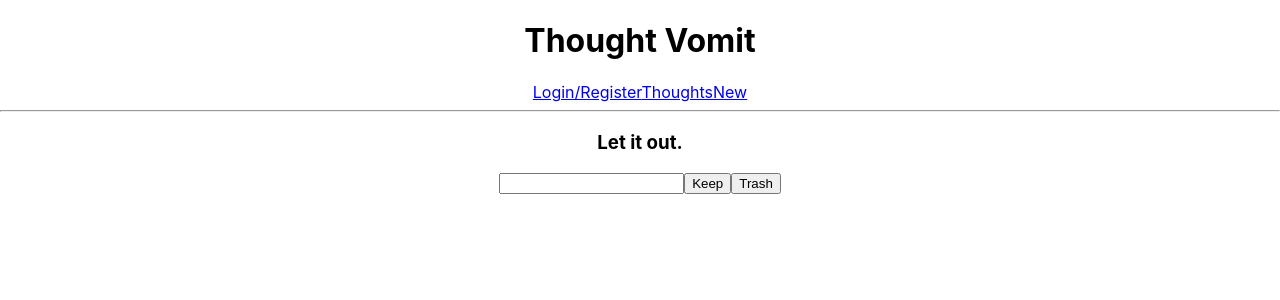
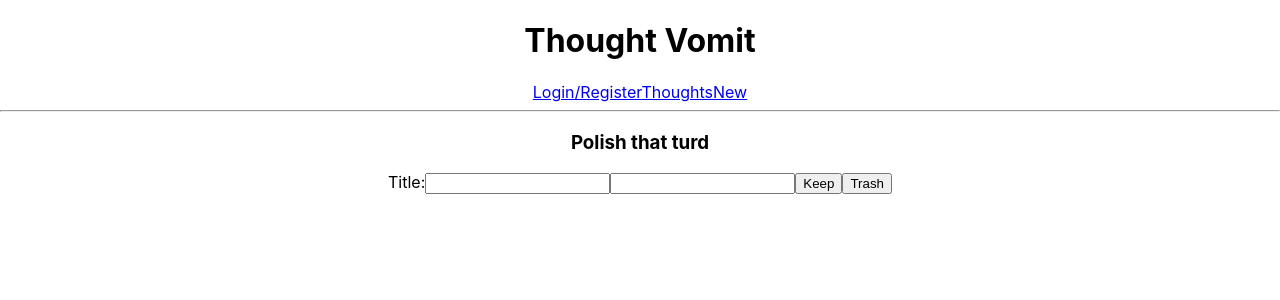
Before and after one commit to suttondemlong/Thought-Vomit, a React (Create React App) app in the folder client/: page /thoughts/new in a window 1280 px wide. Shown: the top 300 px of the page. Built offline with nearby package versions, Linux system fonts and the light colour scheme; no server answers; sample sign-in values are in the browser's storage.

Commit message:
Test Edit Page

```diff
--- a/client/src/containers/MainContainer.jsx
+++ b/client/src/containers/MainContainer.jsx
@@ -1,8 +1,9 @@
 import { useState, useEffect } from 'react';
 import { Switch, Route, useHistory } from 'react-router-dom';
 
+import Thoughts from '../screens/Thoughts';
 import ThoughtCreate from '../screens/ThoughtCreate';
-import Thoughts from '../screens/Thoughts';
+import ThoughtEdit from '../screens/ThoughtEdit';
 import { destroyThought, getAllThoughts, postThought, putThought } from '../services/thoughts';
 
 function MainContainer(props) {
@@ -13,7 +14,6 @@ function MainContainer(props) {
     const fetchThoughts = async () => {
       const thoughtsData = await getAllThoughts();
       setThoughts(thoughtsData)
-      console.log(thoughts)
     }
     fetchThoughts()
   }, [thoughts.length])
@@ -21,6 +21,14 @@ function MainContainer(props) {
   const handleCreate = async (thoughtData) => {
     const newThought = await postThought(thoughtData);
     setThoughts(prevState => [...prevState, newThought]);
+    history.push('/thoughts');
+  }
+
+  const handleUpdate = async (id, thoughtData) => {
+    const updatedThought = await putThought(id, thoughtData);
+    setThoughts(prevState => prevState.map(thought => {
+      return thought.id === Number(id) ? updatedThought : thought
+    }))
     history.push('/thoughts');
   }
 
@@ -33,13 +41,22 @@ function MainContainer(props) {
   return (
     <Switch>
       <Route path='/thoughts/new'>
+        <ThoughtEdit
+          thoughts={thoughts}
+          handleUpdate={handleUpdate}
+        />
+
+      <Route path='/thoughts/edit'>
         <ThoughtCreate handleCreate={handleCreate} />
+        </Route>
+
       </Route>
       <Route path='/thoughts'>
         <Thoughts
           thoughts={thoughts}
           handleDelete={handleDelete} />
       </Route>
+
     </Switch>
   );
 }
--- a/client/src/screens/ThoughtCreate.jsx
+++ b/client/src/screens/ThoughtCreate.jsx
@@ -19,7 +19,7 @@ function ThoughtCreate(props) {
       e.preventDefault();
       props.handleCreate(formData);
     }}>
-      <h3>Let it out.</h3>
+      <h3>Create</h3>
       <label>
         <input
           type='textarea'
--- a/client/src/screens/ThoughtEdit.jsx
+++ b/client/src/screens/ThoughtEdit.jsx
@@ -0,0 +1,62 @@
+import { useEffect, useState } from 'react';
+import { useParams } from 'react-router-dom';
+
+function ThoughtEdit(props) {
+  const [formData, setFormData] = useState({
+    title: '',
+    content: ''
+  })
+  const { id } = useParams();
+
+  useEffect(() => {
+    const prefillForm = () => {
+      const thoughtItem = props.thought.find(thought => thought.id === Number(id));
+      setFormData({
+        title: thoughtItem.title,
+        content: thoughtItem.content
+      })
+    }
+    if (props.thoughts.length) {
+      prefillForm();
+    }
+  }, [props.foods])
+
+  const handleChange = (e) => {
+    const { name, value } = e.target;
+    setFormData(prevState => ({
+      ...prevState,
+      [name]: value
+    }))
+  }
+
+  return (
+    <div>
+      <form onSubmit={(e) => {
+      e.preventDefault();
+      props.handleUpdate(formData);
+    }}>
+      <h3>Polish that turd</h3>
+      <label>Title:
+        <input
+          type='text'
+          name='title'
+          value={formData.title}
+          onChange={handleChange}
+        />
+      </label>
+      <label>
+        <input
+          type='textarea'
+          name='content'
+          value={formData.content}
+          onChange={handleChange}
+        />
+      </label>
+      <button>Keep</button>
+      <button>Trash</button>
+    </form>
+    </div>
+  );
+}
+
+export default ThoughtEdit;
--- a/client/src/screens/Thoughts.jsx
+++ b/client/src/screens/Thoughts.jsx
@@ -11,7 +11,7 @@ function Thoughts(props) {
               <React.Fragment key={thought.id}>
                 <Link to={`/thoughts/${thought.id}`}><p>{thought.title}</p></Link>
                 <p>{thought.content}</p>
-                {/* <Link to='/thoughts/edit'><button>Delete</button></Link> */}
+                <Link to='/thoughts/edit'><button>Polish</button></Link>
                 <button onClick={() => props.handleDelete(thought.id)}>Delete</button>
               </React.Fragment>
           </>
```
Also changed, not shown: 1 other file (tests, documents, lock files or other folders).
